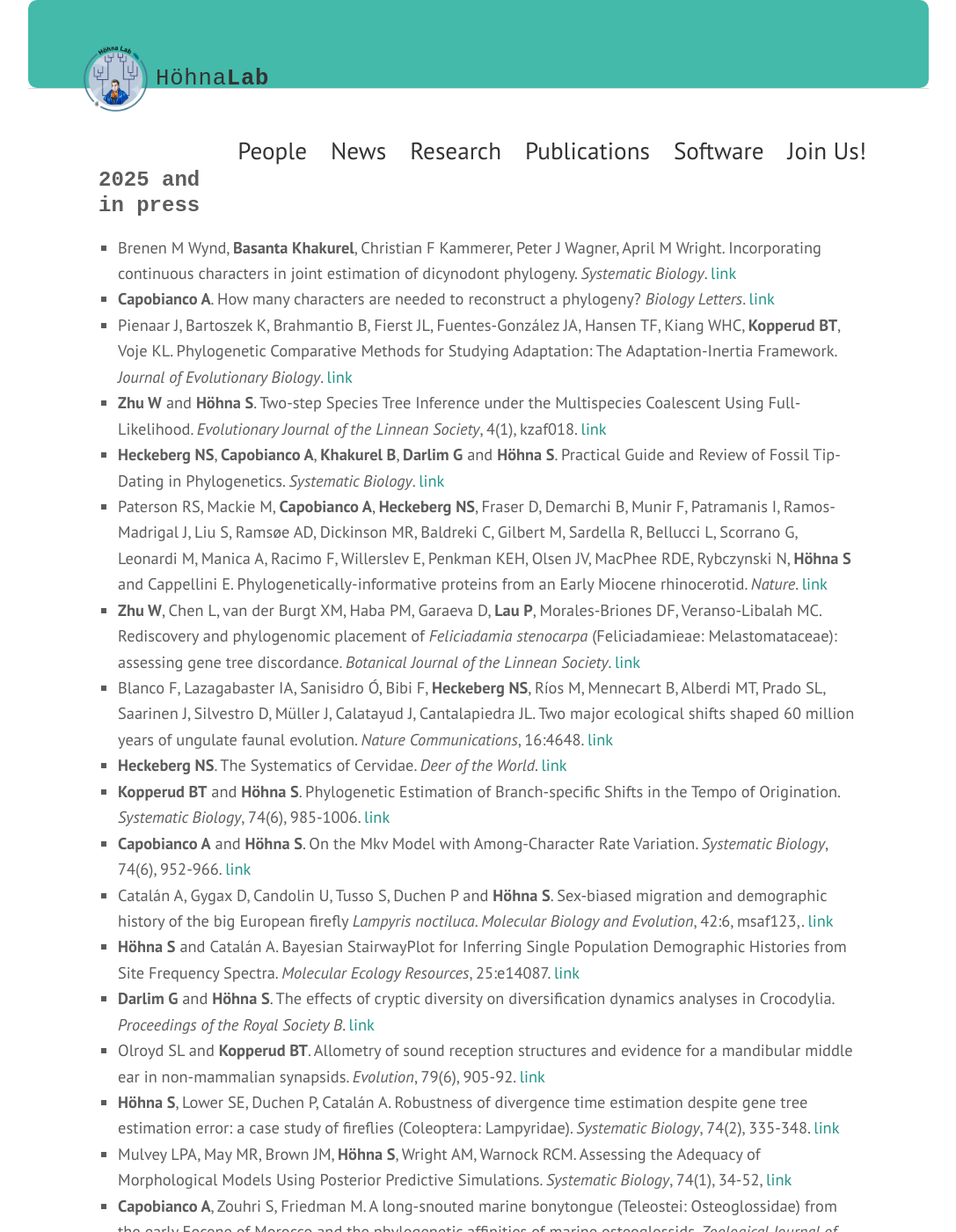
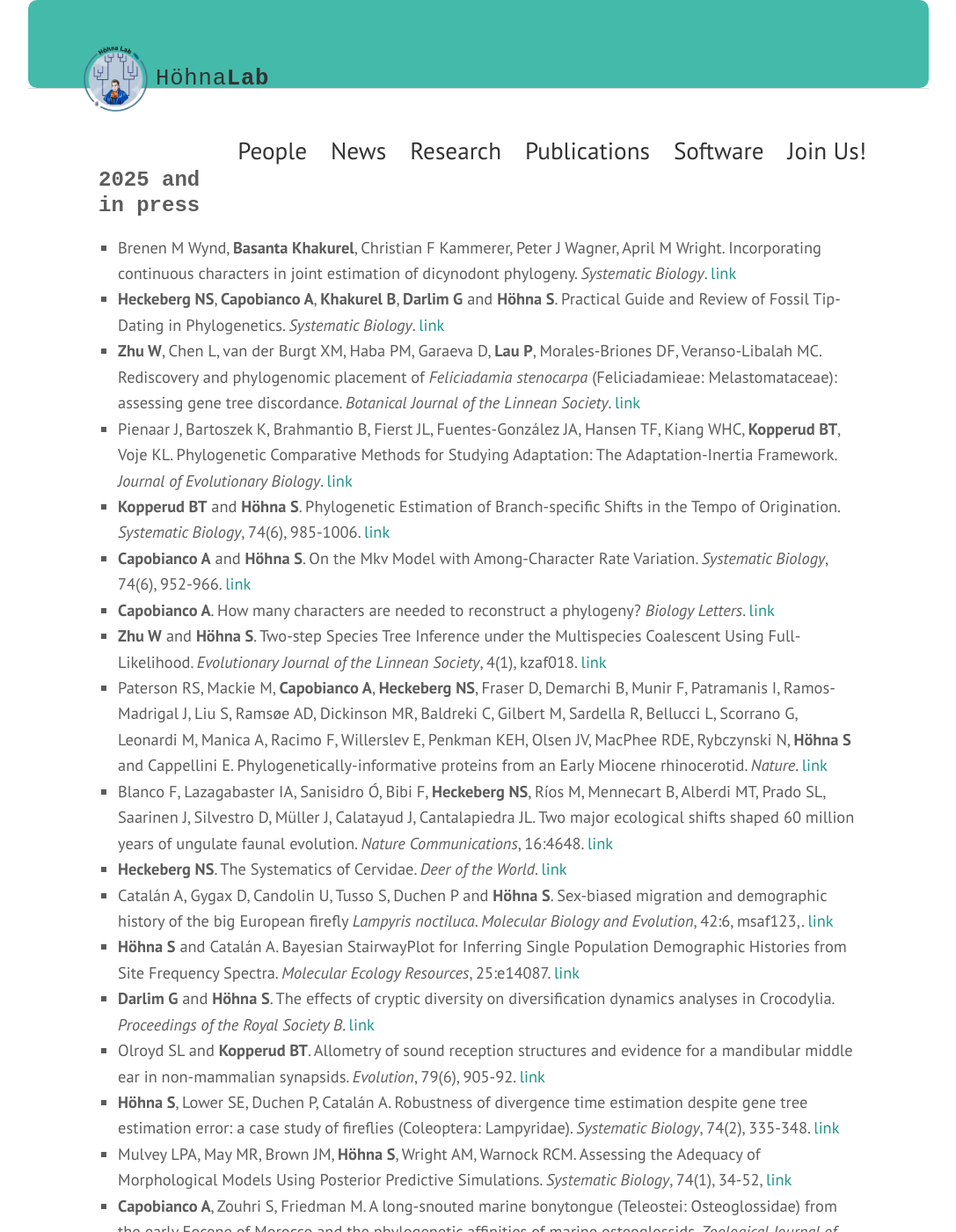
Before and after one commit to hoehnalab/hoehnalab.github.io, a Jekyll site: the page built from publications.md, in a window 1280 px wide and 1400 px high. Shown: the whole window at 88% size, without its empty margins (96-1183 px from the left). Built offline with Jekyll 4.4.1, drawn with Linux system fonts in a browser that asks for light colours; some web fonts are replaced.

Commit message:
Ordering, page numbers, etc

```diff
--- a/publications.md
+++ b/publications.md
@@ -5,16 +5,16 @@ permalink: /publications/
 ---
 <h3>2025 and in press</h3>
 - Brenen M Wynd, <strong>Basanta Khakurel</strong>, Christian F Kammerer, Peter J Wagner, April M Wright. Incorporating continuous characters in joint estimation of dicynodont phylogeny. *Systematic Biology*. [link](https://doi.org/10.1093/sysbio/syaf078)
+- <strong>Heckeberg NS</strong>, <strong>Capobianco A</strong>, <strong>Khakurel B</strong>, <strong>Darlim G</strong> and <strong>Höhna S</strong>. Practical Guide and Review of Fossil Tip-Dating in Phylogenetics. *Systematic Biology*. [link](https://doi.org/10.1093/sysbio/syaf050)
+- <strong>Zhu W</strong>, Chen L, van der Burgt XM, Haba PM, Garaeva D, <strong>Lau P</strong>, Morales-Briones DF, Veranso-Libalah MC. Rediscovery and phylogenomic placement of *Feliciadamia stenocarpa* (Feliciadamieae: Melastomataceae): assessing gene tree discordance. *Botanical Journal of the Linnean Society*. [link](https://doi.org/10.1093/botlinnean/boaf047)
+- Pienaar J, Bartoszek K, Brahmantio B, Fierst JL, Fuentes-González JA, Hansen TF, Kiang WHC, <strong>Kopperud BT</strong>, Voje KL. Phylogenetic Comparative Methods for Studying Adaptation: The Adaptation-Inertia Framework. *Journal of Evolutionary Biology*. [link](https://doi.org/10.1093/jeb/voaf113)
+- <strong>Kopperud BT</strong> and <strong>Höhna S</strong>. Phylogenetic Estimation of Branch-specific Shifts in the Tempo of Origination. *Systematic Biology*, 74(6), 985-1006. [link](https://doi.org/10.1093/sysbio/syaf041)
+- <strong>Capobianco A</strong> and <strong>Höhna S</strong>. On the Mkv Model with Among-Character Rate Variation. *Systematic Biology*, 74(6), 952-966. [link](https://doi.org/10.1093/sysbio/syaf038)
 - <strong>Capobianco A</strong>. How many characters are needed to reconstruct a phylogeny? *Biology Letters*. [link](https://doi.org/10.1098/rsbl.2025.0288)
-- Pienaar J, Bartoszek K, Brahmantio B, Fierst JL, Fuentes-González JA, Hansen TF, Kiang WHC, <strong>Kopperud BT</strong>, Voje KL. Phylogenetic Comparative Methods for Studying Adaptation: The Adaptation-Inertia Framework. *Journal of Evolutionary Biology*. [link](https://doi.org/10.1093/jeb/voaf113)
 - <strong>Zhu W</strong> and <strong>Höhna S</strong>. Two-step Species Tree Inference under the Multispecies Coalescent Using Full-Likelihood. *Evolutionary Journal of the Linnean Society*, 4(1), kzaf018. [link](https://doi.org/10.1093/evolinnean/kzaf018)
-- <strong>Heckeberg NS</strong>, <strong>Capobianco A</strong>, <strong>Khakurel B</strong>, <strong>Darlim G</strong> and <strong>Höhna S</strong>. Practical Guide and Review of Fossil Tip-Dating in Phylogenetics. *Systematic Biology*. [link](https://doi.org/10.1093/sysbio/syaf050)
 - Paterson RS, Mackie M, <strong>Capobianco A</strong>, <strong>Heckeberg NS</strong>, Fraser D, Demarchi B, Munir F, Patramanis I, Ramos-Madrigal J, Liu S, Ramsøe AD, Dickinson MR, Baldreki C, Gilbert M, Sardella R, Bellucci L, Scorrano G, Leonardi M, Manica A, Racimo F, Willerslev E, Penkman KEH, Olsen JV, MacPhee RDE, Rybczynski N, <strong>Höhna S</strong> and Cappellini E. Phylogenetically-informative proteins from an Early Miocene rhinocerotid. *Nature*. [link](https://doi.org/10.1038/s41586-025-09231-4)
-- <strong>Zhu W</strong>, Chen L, van der Burgt XM, Haba PM, Garaeva D, <strong>Lau P</strong>, Morales-Briones DF, Veranso-Libalah MC. Rediscovery and phylogenomic placement of *Feliciadamia stenocarpa* (Feliciadamieae: Melastomataceae): assessing gene tree discordance. *Botanical Journal of the Linnean Society*. [link](https://doi.org/10.1093/botlinnean/boaf047)
 - Blanco F, Lazagabaster IA, Sanisidro Ó, Bibi F, <strong>Heckeberg NS</strong>, Ríos M, Mennecart B, Alberdi MT, Prado SL, Saarinen J, Silvestro D, Müller J, Calatayud J, Cantalapiedra JL. Two major ecological shifts shaped 60 million years of ungulate faunal evolution. *Nature Communications*, 16:4648. [link](https://doi.org/10.1038/s41467-025-59974-x)
 - <strong>Heckeberg NS</strong>. The Systematics of Cervidae. *Deer of the World*. [link](https://doi.org/10.1007/978-3-031-17756-9_1)
-- <strong>Kopperud BT</strong> and <strong>Höhna S</strong>. Phylogenetic Estimation of Branch-specific Shifts in the Tempo of Origination. *Systematic Biology*, 74(6), 985-1006. [link](https://doi.org/10.1093/sysbio/syaf041)
-- <strong>Capobianco A</strong> and <strong>Höhna S</strong>. On the Mkv Model with Among-Character Rate Variation. *Systematic Biology*, 74(6), 952-966. [link](https://doi.org/10.1093/sysbio/syaf038)
 - Catalán A, Gygax D, Candolin U, Tusso S, Duchen P and <strong>Höhna S</strong>. Sex-biased migration and demographic history of the big European firefly *Lampyris noctiluca*. *Molecular Biology and Evolution*,  42:6, msaf123,. [link](https://doi.org/10.1093/molbev/msaf123)
 - <strong>Höhna S</strong> and Catalán A. Bayesian StairwayPlot for Inferring Single Population Demographic Histories from Site Frequency Spectra. *Molecular Ecology Resources*, 25:e14087. [link](https://doi.org/10.1111/1755-0998.14087)
 - <strong>Darlim G</strong> and <strong>Höhna S</strong>. The effects of cryptic diversity on diversification dynamics analyses in Crocodylia. *Proceedings of the Royal Society B*. [link](https://doi.org/10.1098/rspb.2025.0091)
```
